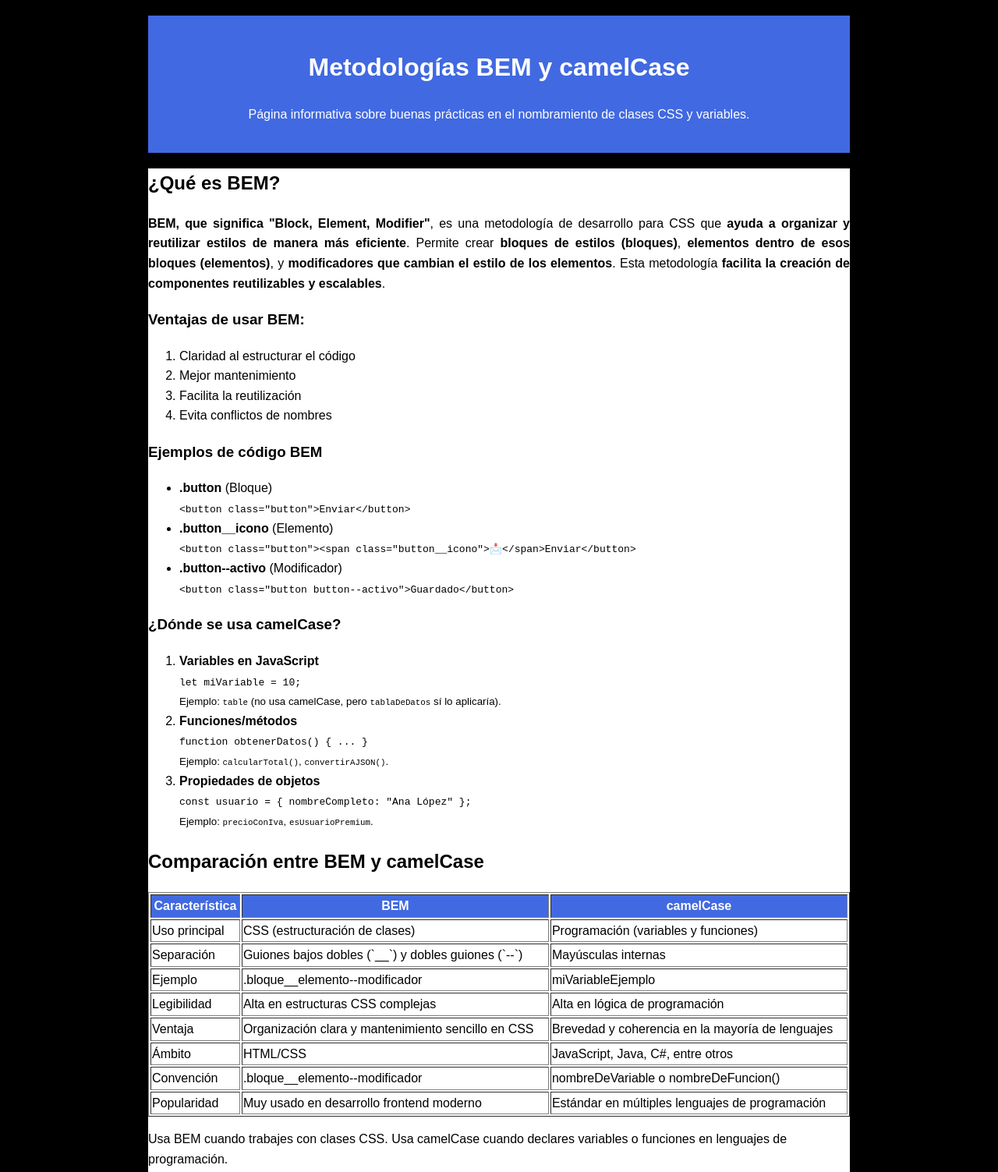
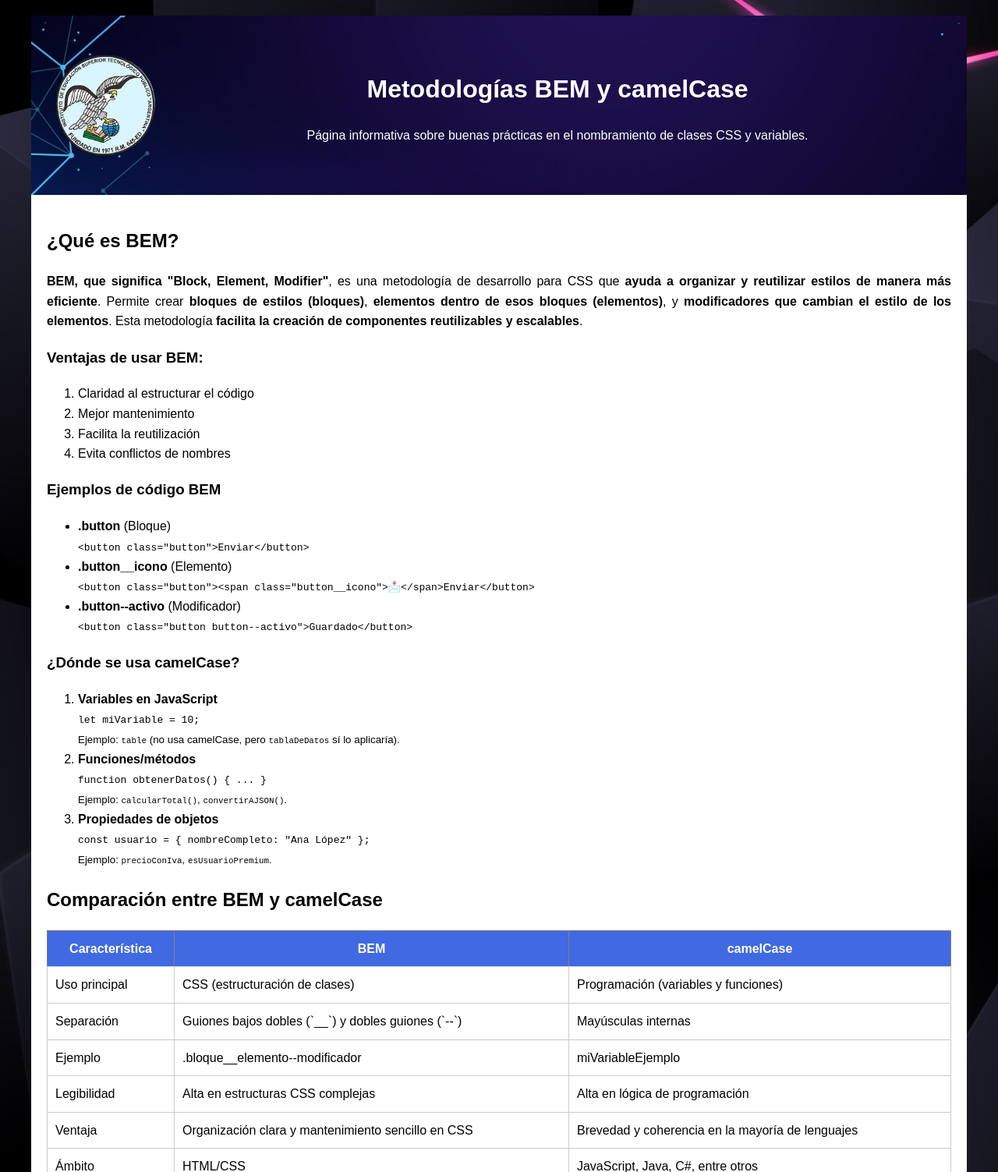
Before and after one commit to eG-Ox/Trabajo-FIWEB, a plain HTML site: page index.html in a window 1280 px wide. Shown: the top 1503 px of the page at 78% size. Drawn offline with Linux system fonts and the light colour scheme.

Commit message:
Mejoras de estilo y diseño

```diff
--- a/css/estilos.css
+++ b/css/estilos.css
@@ -1,39 +1,79 @@
+/* ====== ESTILO GENERAL DEL CUERPO DE LA PÁGINA ====== */
 body {
-    font-family: Arial, sans-serif; /*cambia la letra*/
-    line-height: 1.6;
-    margin: auto;
-    padding: 20px 30px;
-    background-color: #000000;
-    color: black;
-    max-width: 900px;/*maximo ancho*/
-}
-.header{
-    background-color: royalblue;
-    width: 900px auto;
-    text-align: center;
-    justify-content: center;
-    padding: 20px 30px;
-    max-width: 900px;
-    color: white;
+    font-family: Arial, sans-serif;         /* Define el tipo de letra */
+    line-height: 1.6;                       /* Altura de línea */
+    margin: auto;                           /* Centra el contenido horizontalmente */
+    padding: 20px 30px;                     /* Espacio interior (superior/inferior 20px, laterales 30px) */
+    color: black;                           /* Color de texto predeterminado */
+    max-width: 1200px;                       /* Ancho máximo del contenido (centrado) */
+    background-image: url('../Imagenes/BACKGROUND\ FONDO.jpg');
+    background-size: cover;
 }
 
-.main{
-    width: 900px;
-    text-align: left;
-    background-color: white;
+/* ====== ENCABEZADO ====== */
+.header {
+  background-image: url('../Imagenes/12893175_5072612.jpg');
+  background-size: cover;
+  background-position: center;
+  padding: 40px 20px;
+  max-width: 1200px;
 }
 
-.footer{
-    text-align: center;
+.header_contenido {
+  display: flex;
+  align-items: center;
 }
-.comparacion_tabla{
-    width: 100%;
+
+.header_logo {
+  width: 150PX;
+  height: auto;
 }
-.comparacion_tabla th{
-    background-color: royalblue;
-    color: white;
-    text-align: center;
+
+.header_textos {
+  text-align: center;
+  margin: auto;
+  color: white;
 }
-.bem_parrafo{
-    text-align: justify;
+
+/* ====== SECCIÓN PRINCIPAL ====== */
+.main {
+    background-color: white;              /* Fondo blanco para contraste con el body negro */
+    padding: 20px;                        /* Espaciado interno */
+    max-width: 1200px;                     /* Mismo ancho que el body y header */
+    margin: auto;                         /* Centrado horizontal */
+    text-align: left;                     /* Alineación izquierda por defecto */
 }
+
+/* ====== PIE DE PÁGINA ====== */
+.footer {
+    background-color: #f1f1f1;            /* Fondo gris claro para el pie */
+    text-align: center;                   /* Centra el texto */
+    padding: 20px 30px;                   /* Espaciado interno */
+    max-width: 1200px;                     /* Mismo ancho que el resto de la página */
+    margin: 2rem auto 0 auto;             /* Espacio superior y centrado horizontal */
+    font-size: 0.9rem;                    /* Tamaño de fuente más pequeño */
+    color: #333;                          /* Color de texto gris oscuro */
+}
+
+/* ====== TABLA DE COMPARACIÓN ENTRE BEM Y CAMELCASE ====== */
+.comparacion_tabla {
+    width: 100%;                          /* La tabla ocupa todo el ancho del contenedor */
+    border-collapse: collapse;            /* Quita el espacio entre bordes de celdas */
+}
+
+.comparacion_tabla th {
+    background-color: royalblue;          /* Fondo azul para los encabezados de tabla */
+    color: white;                         /* Texto blanco */
+    text-align: center;                   /* Centrado horizontal del texto */
+    padding: 10px;                        /* Espaciado interno de celdas */
+}
+
+.comparacion_tabla td {
+    padding: 10px;                        /* Espaciado interno en celdas normales */
+    border: 1px solid #ccc;               /* Borde gris claro para separar las celdas */
+}
+
+/* ====== PÁRRAFO JUSTIFICADO EN SECCIÓN BEM ====== */
+.bem_parrafo {
+    text-align: justify;                  /* Justifica el texto para que los márgenes sean rectos */
+}
--- a/index.html
+++ b/index.html
@@ -9,9 +9,15 @@
 
 <body>
      <header class="header">
-        <h1 class="header_titulo">Metodologías BEM y camelCase</h1>
-        <p class="header_subtitulo">Página informativa sobre buenas prácticas en el nombramiento de clases CSS y variables.</p>
+    <div class="header_contenido">
+        <img src="Imagenes/logo argentina.png" alt="Logo BEM y camelCase" class="header_logo">
+        <div class="header_textos">
+            <h1 class="header_titulo">Metodologías BEM y camelCase</h1>
+            <p class="header_subtitulo">Página informativa sobre buenas prácticas en el nombramiento de clases CSS y variables.</p>
+        </div>
+    </div>
     </header>
+
     <main class="main">
         <section class="bem">
             <h2 class="bem_titulo">¿Qué es BEM?</h2>
@@ -47,7 +53,7 @@
             </ul>
             </section>
 
-        <section>
+        <section class="Camel">
             <h3 class="camel_subtitulo">¿Dónde se usa camelCase?</h3>
             <ol class="camel_lista">
                 <!-- Ejemplo 1: Variables en JavaScript -->
@@ -132,8 +138,13 @@
                 <source src="https://playerservices.streamtheworld.com/api/livestream-redirect/CRP_PLAAAC.aac?csegid=1010&dist=1010" type="audio/aac">
                 Tu navegador no soporta el reproductor de audio.
             </audio>
+        </section>
 
-        </section>
+
+
     </main>
+    <footer class="footer">
+        <p>&copy; 2025 - Página creada por Marco</p>
+    </footer>
 </body>
 </html>
```
Also changed, not shown: Imagenes/12893175_5072612.jpg (added), Imagenes/BACKGROUND FONDO.jpg (added), Imagenes/logo argentina.png (added), 1 other file.
